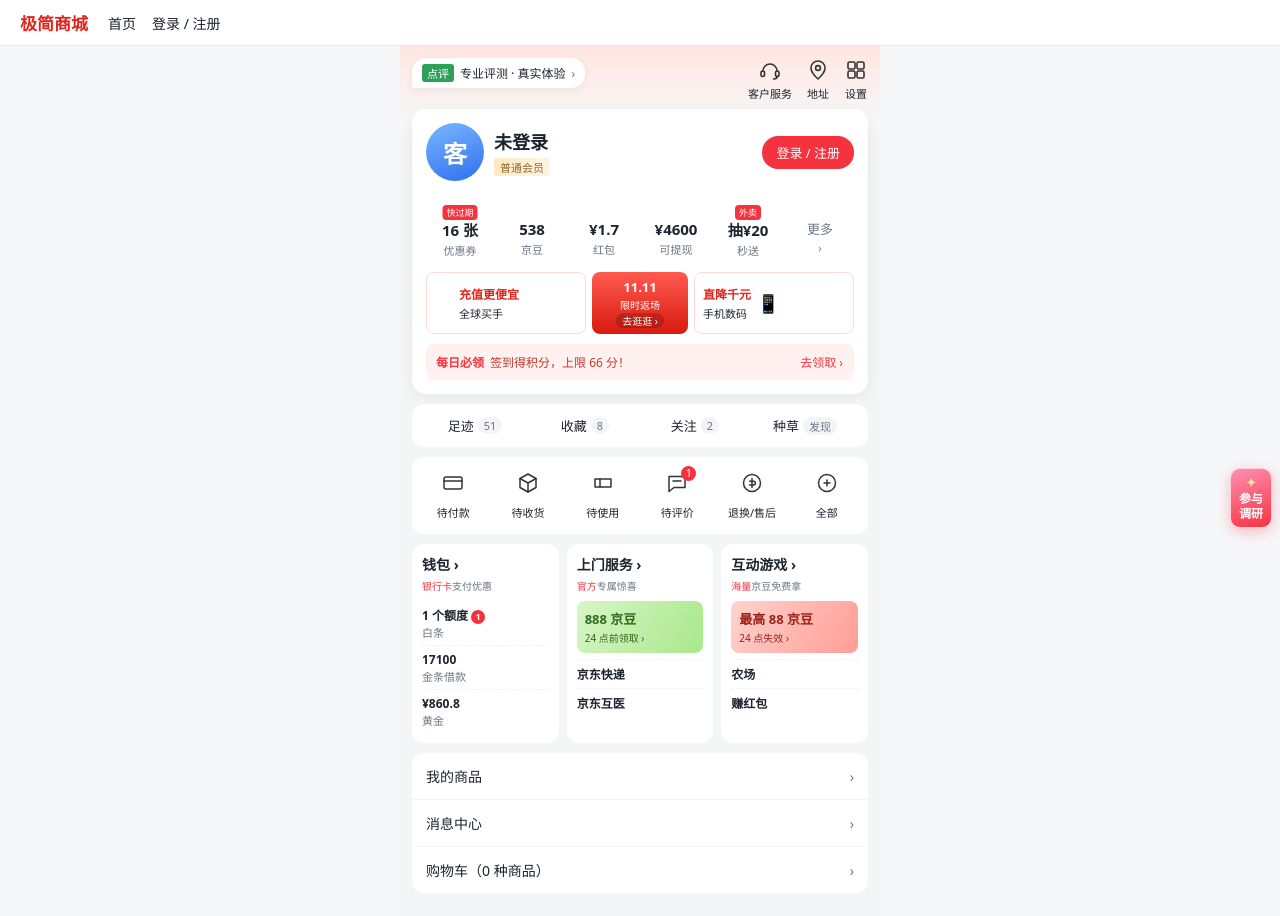
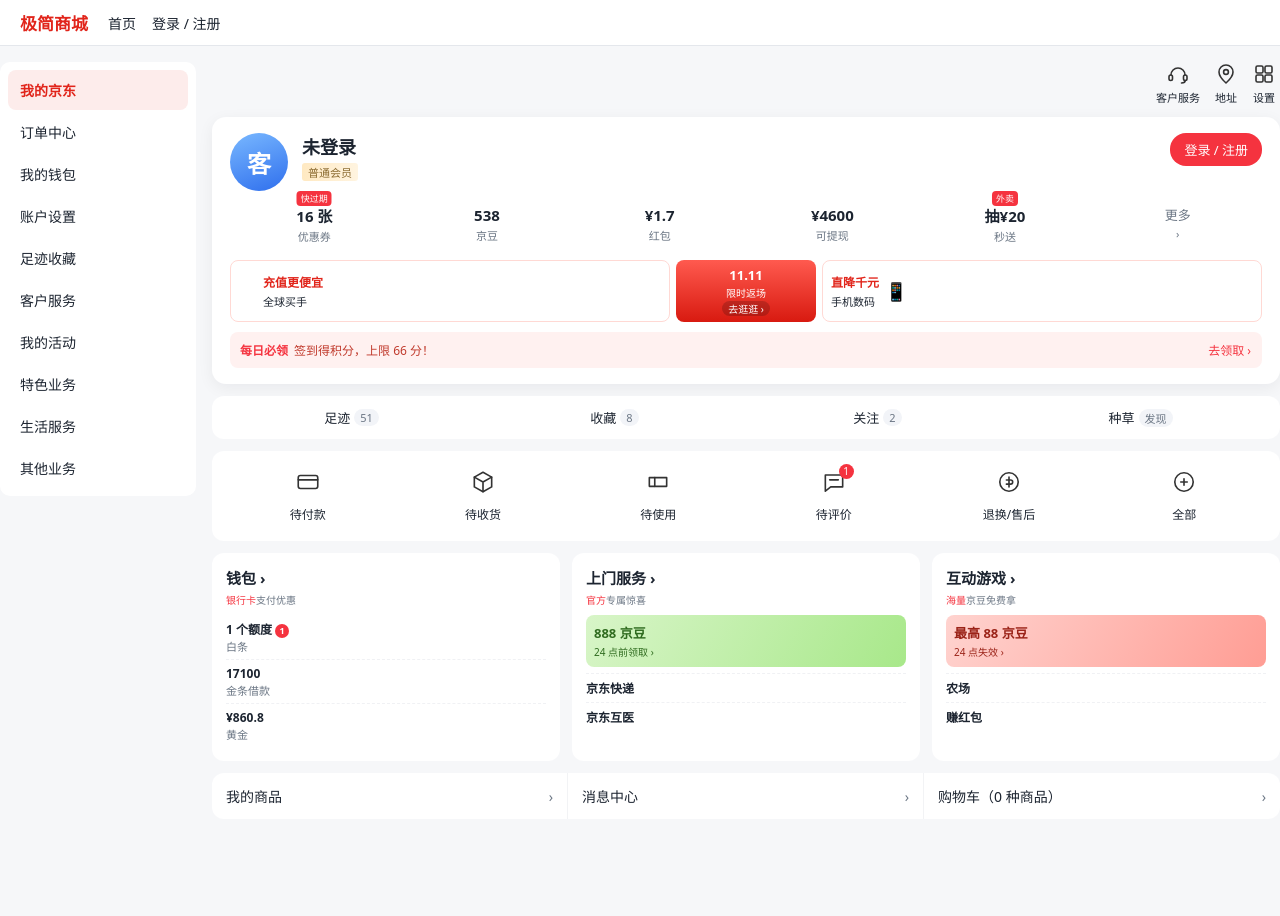
Before and after one commit to T-gary/aiTest, a Vue app in the folder web/: page /profile in a window 1280 px wide. Shown: the top 916 px of the page. After the commit the page ends 859 px from the top, so only its background shows below. Built offline with nearby package versions, Linux system fonts and the light colour scheme.

Commit message:
feat: desktop layout for profile page and rail link v0.5.9

```diff
--- a/web/src/style.css
+++ b/web/src/style.css
@@ -1202,6 +1202,9 @@ th { color: var(--muted); font-weight: 500; }
   .cart-settle { position: fixed; left: 0; right: 0; bottom: 53px; z-index: 31; }
 }
 
+/* 桌面端左侧菜单（移动版隐藏） */
+.pf-side { display: none; }
+
 /* ---------- 我的（Profile）页 ---------- */
 .profile {
   max-width: 480px;
@@ -1510,6 +1513,75 @@ th { color: var(--muted); font-weight: 500; }
 .pf-link:last-child { border-bottom: 0; }
 .pf-link em { font-style: normal; color: var(--muted); }
 
+/* 桌面端（容器 >760px）：左侧菜单 + 右侧内容 */
+@container (min-width: 761px) {
+  .profile {
+    max-width: 1280px;
+    margin: 16px auto;
+    padding-bottom: 24px;
+    background: transparent;
+    display: grid;
+    grid-template-columns: 196px minmax(0, 1fr);
+    gap: 16px;
+    align-items: start;
+    min-height: 0;
+  }
+
+  .pf-side {
+    display: flex;
+    flex-direction: column;
+    gap: 2px;
+    background: #fff;
+    border-radius: 10px;
+    padding: 8px;
+    position: sticky;
+    top: 16px;
+  }
+  .pf-side button {
+    background: none;
+    border: 0;
+    text-align: left;
+    padding: 10px 12px;
+    border-radius: 8px;
+    font-size: 14px;
+    color: var(--text);
+  }
+  .pf-side button:hover { background: #f4f5f7; }
+  .pf-side button.on { background: #fdeceb; color: #e1251b; font-weight: 600; }
+
+  .pf-main { min-width: 0; display: flex; flex-direction: column; gap: 12px; }
+
+  .pf-top { padding: 0 4px; background: none; justify-content: flex-end; }
+  .pf-top .pf-review { display: none; }
+
+  .pf-user { margin: 0; padding: 16px 18px; }
+
+  .pf-user-row { gap: 14px; align-items: flex-start; }
+
+  /* 资产行放在用户卡右侧 */
+  .pf-stats { margin-top: 0; padding-top: 0; }
+
+  .pf-promos { margin-top: 16px; }
+  .pf-promo-mid { flex: 0 0 140px; }
+
+  .pf-quick, .pf-orders, .pf-cols, .pf-links { margin: 0; }
+
+  .pf-orders { grid-template-columns: repeat(6, 1fr); padding: 18px 8px; }
+  .pf-order { font-size: 12px; }
+  .pf-order-icon svg { width: 26px; height: 26px; }
+
+  .pf-cols { gap: 12px; }
+  .pf-col { padding: 14px; }
+  .pf-col h3 { font-size: 15px; }
+
+  .pf-links { display: flex; flex-wrap: wrap; }
+  .pf-link { flex: 1 1 30%; border-bottom: 0; border-right: 1px solid #f2f3f5; }
+  .pf-link:last-child { border-right: 0; }
+
+  /* 桌面端不显示移动版浮层 */
+  .pf-survey, .pf-survey-note { display: none !important; }
+}
+
 /* 参与调研浮层 */
 .pf-survey {
   position: fixed;
--- a/web/src/views/Profile.vue
+++ b/web/src/views/Profile.vue
@@ -40,6 +40,21 @@ function goOrder() {
 
 <template>
   <div class="profile">
+    <!-- 桌面端左侧菜单 -->
+    <aside class="pf-side">
+      <button class="on">我的京东</button>
+      <button>订单中心</button>
+      <button>我的钱包</button>
+      <button>账户设置</button>
+      <button>足迹收藏</button>
+      <button>客户服务</button>
+      <button>我的活动</button>
+      <button>特色业务</button>
+      <button>生活服务</button>
+      <button>其他业务</button>
+    </aside>
+
+    <div class="pf-main">
     <!-- 顶部 -->
     <header class="pf-top">
       <span class="pf-review">
@@ -194,6 +209,7 @@ function goOrder() {
         <em>›</em>
       </RouterLink>
     </section>
+    </div>
 
     <MTabs />
 
--- a/web/src/views/Shop.vue
+++ b/web/src/views/Shop.vue
@@ -320,12 +320,12 @@ onBeforeUnmount(() => {
           </span>
           <span class="raillabel">购物车</span>
         </RouterLink>
-        <span class="railitem off">
+        <RouterLink to="/profile" class="railitem" title="我的">
           <span class="railicon">
             <svg viewBox="0 0 24 24" aria-hidden="true"><circle cx="12" cy="12" r="8.5" /><path d="M8.5 13.5c1 1.4 2.3 1.4 3.5 1.4s2.5 0 3.5-1.4" /></svg>
           </span>
           <span class="raillabel">我的</span>
-        </span>
+        </RouterLink>
         <span class="railitem off">
           <span class="railicon">
             <svg viewBox="0 0 24 24" aria-hidden="true"><path d="M5 13a7 7 0 0 1 14 0" /><rect x="3" y="13" width="3.5" height="5.5" rx="1.7" /><rect x="17.5" y="13" width="3.5" height="5.5" rx="1.7" /><path d="M19.2 18.5c0 1.6-1.6 2.5-3.7 2.5" /></svg>
```
Also changed, not shown: 2 other files (tests, documents, lock files or other folders).
